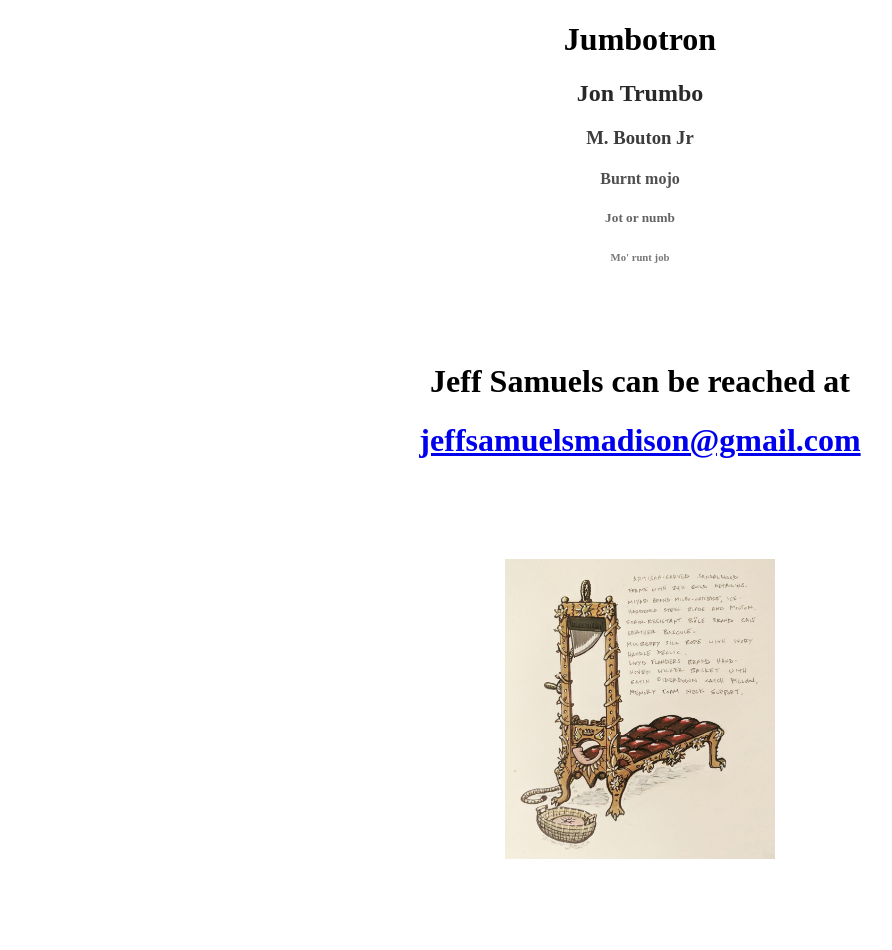
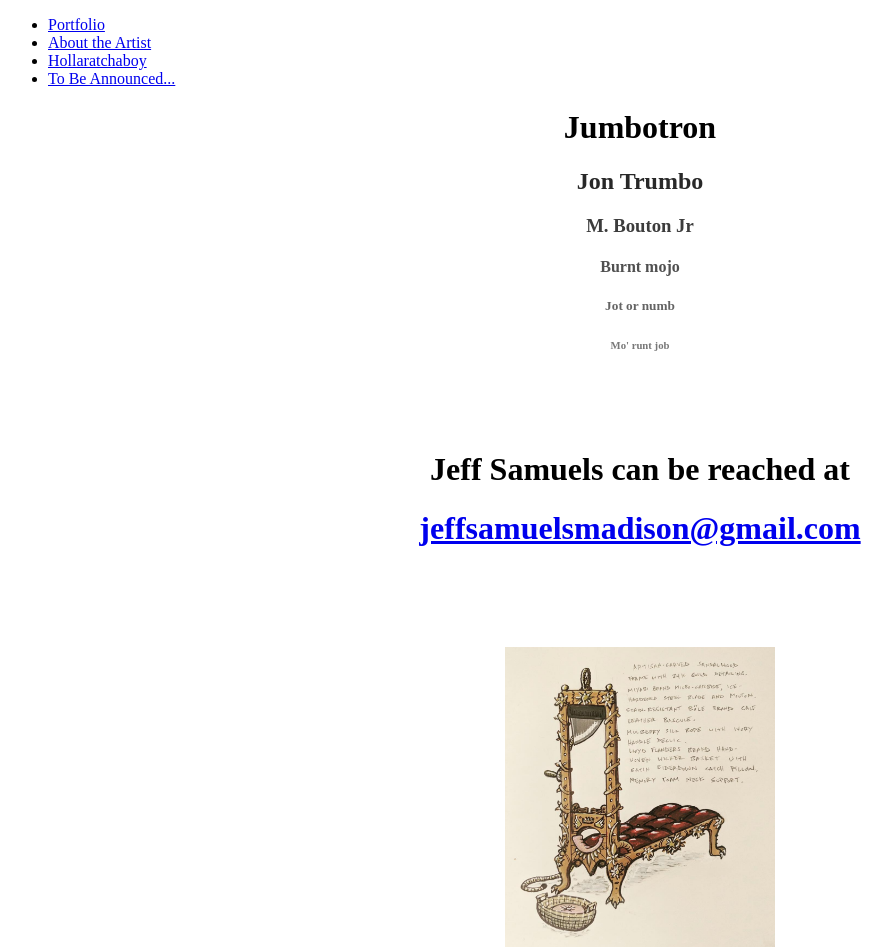
Before and after one commit to jeffsamuels/Bootstrap-Portfolio, a plain HTML site: page contact.html in a window 1280 px wide. Shown: the top 950 px of the page, without its empty margins (0-892 px from the left). Drawn offline with Linux system fonts and the light colour scheme.

Commit message:
Update contact.html

```diff
--- a/contact.html
+++ b/contact.html
@@ -7,7 +7,22 @@
     <meta http-equiv="X-UA-Compatible" content="ie=edge">
     <title>Tact, con</title>
 </head>
-
+    <div class="navbar">
+           <ul class="nav nav-pills nav justify-content-end">
+                <li class="nav-item">
+                  <a class="nav-link active" href="portfolio.html">Portfolio</a>
+                </li>
+                <li class="nav-item">
+                  <a class="nav-link" href="index.html">About the Artist</a>
+                </li>
+                <li class="nav-item">
+                  <a class="nav-link" href="contact.html">Hollaratchaboy</a>
+                </li>
+                <li class="nav-item">
+                  <a class="nav-link disabled" href="#" tabindex="-1" aria-disabled="true">To Be Announced...</a>
+                </li>
+              </ul>
+    </div>
 <body>
     <div class="jumbotron" style="text-align: center">
         <H1><strong>Jumbotron</strong></H1>
```
